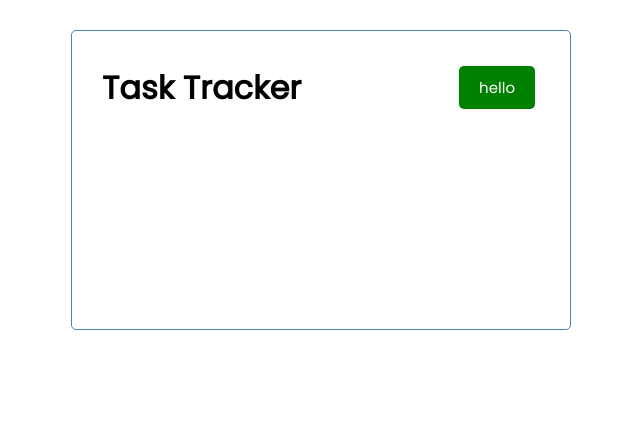
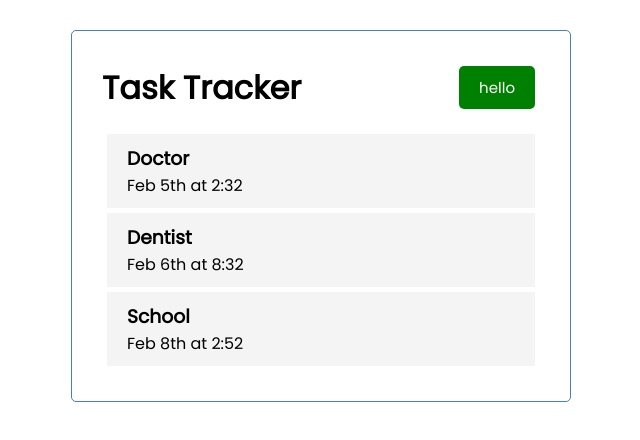
Before and after one commit to andyf016/react-task-tracker, a React (Create React App) app: page / in a window 1280 px wide. Shown: the top 440 px of the page, without its empty margins (319-959 px from the left). Built offline with nearby package versions, Linux system fonts and the light colour scheme.

Commit message:
tasks rendering properly

```diff
--- a/src/App.js
+++ b/src/App.js
@@ -1,10 +1,33 @@
+import {useState} from 'react'
 import Header from './components/Header'
+import Tasks from './components/Tasks'
+function App() {
+  const [tasks, setTasks] = useState([
+    {
+      id: 1,
+      text: 'Doctor',
+      day: 'Feb 5th at 2:32',
+      reminder: true
+    },
+    {
+      id: 2,
+      text: 'Dentist',
+      day: 'Feb 6th at 8:32',
+      reminder: true
+    },
+    {
+      id: 3,
+      text: 'School',
+      day: 'Feb 8th at 2:52',
+      reminder: false
+    }
+  ])
 
-function App() {
   return (
     <div className="container">
 
       <Header />
+      <Tasks tasks={tasks} />
     </div>
   );
 }
--- a/src/components/Task.js
+++ b/src/components/Task.js
@@ -1,7 +1,8 @@
-const Task = () => {
+const Task = ({task}) => {
     return (
-        <div>
-
+        <div className='task'>
+            <h3>{task.text}</h3>
+            <p>{task.day}</p>
         </div>
     )
 }
--- a/src/components/Tasks.js
+++ b/src/components/Tasks.js
@@ -1,8 +1,10 @@
-const Tasks = () => {
+import Task from './Task'
+
+const Tasks = ({tasks}) => {
     return (
         <>
             {tasks.map((task) => (
-                <h3 key={task.id}>{task.text}</h3>
+                <Task key={task.id} task={task} />
             ))}
         </>
     )
```
